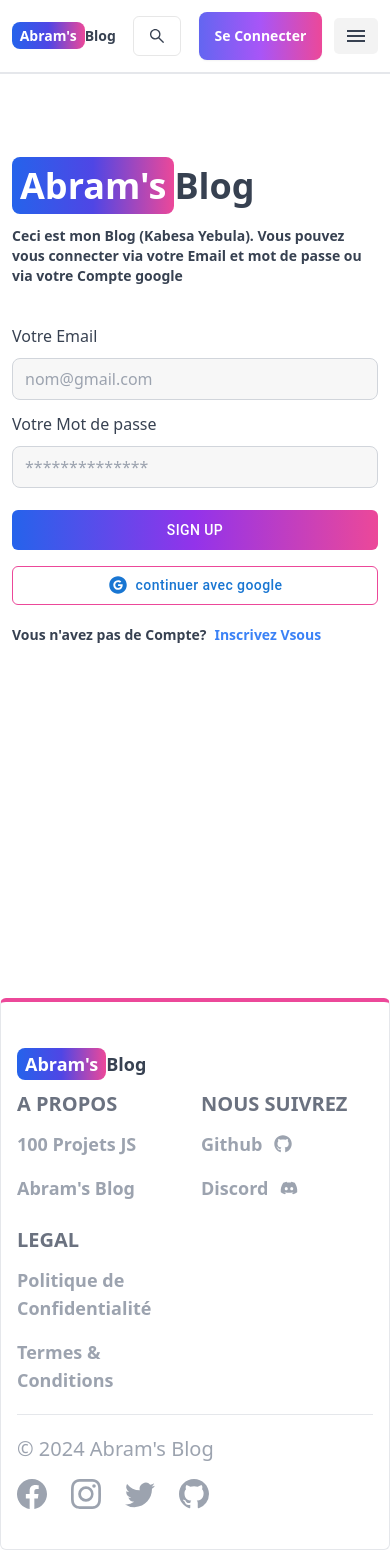
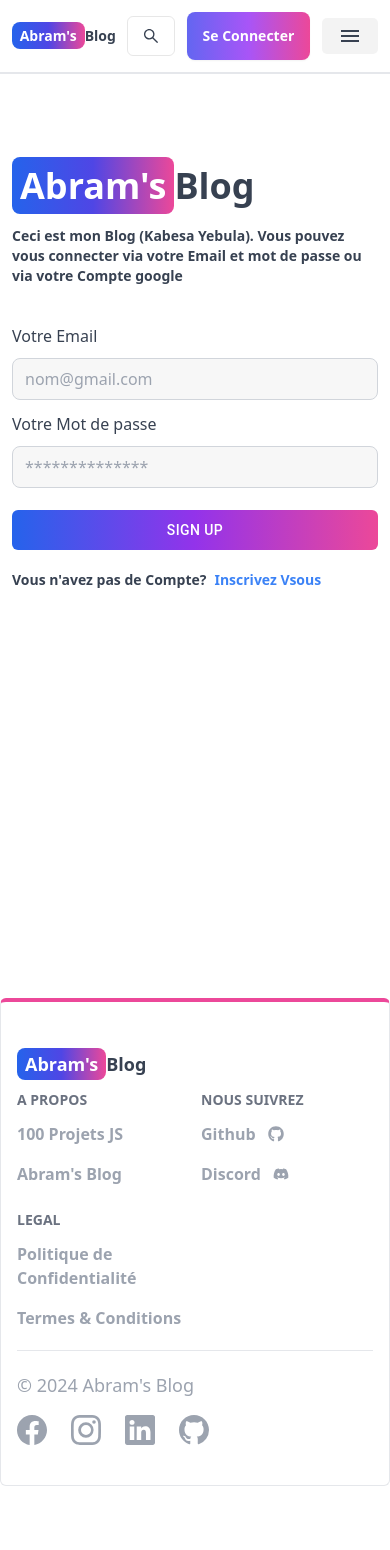
Before and after one commit to Kabesa-abraham/com.kabesaAbraham.MernBlog1.1, a React (Vite) app in the folder frontEnd/: page /sign-in in a window 390 px wide. After the commit the page ends 1486 px from the top, so only its background shows below. Built offline with nearby package versions, Linux system fonts and the light colour scheme.

Commit message:
Modifications des quelques parties du site

```diff
--- a/frontEnd/src/Components/Header/Header.jsx
+++ b/frontEnd/src/Components/Header/Header.jsx
@@ -81,9 +81,11 @@ const handleSearchTerm = (e) =>{//la fonction pour la barre de recherche
       <AiOutlineSearch className='text-xl' />
     </form>
 
-    <button className='w-12 h-10 flex justify-center items-center lg:hidden text-lg search_btn2' >
-      <AiOutlineSearch/>
-    </button>
+    <Link to={`/search`} >
+      <button className='w-12 h-10 flex justify-center items-center lg:hidden text-lg search_btn2' >
+        <AiOutlineSearch/>
+      </button>
+    </Link>
 
     <div className='flex items-center gap-3 md:order-2' >
       <button  className='min-w-12 min-h-10 hidden sm:flex justify-center items-center search_btn2'
@@ -105,8 +107,8 @@ const handleSearchTerm = (e) =>{//la fonction pour la barre de recherche
                 </div>
                 <ul
                   tabIndex={0}
-                  className={`menu menu-sm dropdown-content bg-base-100 rounded-box z-[1] mt-3 w-60 p-2 shadow
-                  flex flex-col gap-1 text-sm ${theme==="dark"&&"bg-[#143961]"}`}
+                  className={`menu menu-sm dropdown-content bg-[#143961] text-white rounded-box z-[1] mt-3 w-60 p-2 shadow
+                  flex flex-col gap-1 text-sm `}
                  >
                   <li className='mb-2' >@{currentUser.username}</li>
                   <li>@{currentUser.email}</li>
@@ -121,6 +123,15 @@ const handleSearchTerm = (e) =>{//la fonction pour la barre de recherche
                       </button>
                     </li>
                   </Link>
+
+                  <Link to={'/dashboard?tab=dashMenuPrincpal'}>
+                    <li >
+                      <button className="text-sm p-3 justify-between">
+                        Menu Principal
+                      </button>
+                    </li>
+                  </Link>
+
                   <hr/>
                   <li>
                     <button className='text-sm p-3' onClick={handleSignOut} >déconnexion</button>
@@ -139,10 +150,10 @@ const handleSearchTerm = (e) =>{//la fonction pour la barre de recherche
       }
 
       {
-        active ? <button className='w-11 h-9 flex justify-center items-center md:hidden menu_btn' onClick={HandleShopOption}>
+        active ? <button className='w-14 h-9 flex justify-center items-center md:hidden menu_btn' onClick={HandleShopOption}>
         <MdClose className='text-2xl ' />
         </button> :
-        <button className='w-11 h-9 flex justify-center items-center md:hidden menu_btn' onClick={HandleShopOption}>
+        <button className='w-14 h-9 flex justify-center items-center md:hidden menu_btn' onClick={HandleShopOption}>
         <MdMenu className='text-2xl ' />
         </button>
       }
@@ -164,6 +175,13 @@ const handleSearchTerm = (e) =>{//la fonction pour la barre de recherche
             Projects
           </button>
         </Link>
+
+        <button className='sm:hidden block'
+               onClick={() => {dispatch(toggleTheme())
+                               change()}} > {/*j'ai aussi mis search_btn2' pour utilisé son style */}
+        {theme==='light'?<FaSun/> : <FaMoon/>}
+        </button>
+
      </div>
 
    </header>
--- a/frontEnd/src/Components/dashPosts/DashPost.jsx
+++ b/frontEnd/src/Components/dashPosts/DashPost.jsx
@@ -147,7 +147,7 @@ const DashPost = () => {
               }
             </Table>
             {
-              showMore &&(
+              showMore===true &&(
                 <Button className='voirPlus_btn' onClick={handleShowMore}>
                   Voir Plus
                 </Button>
--- a/frontEnd/src/Components/footer/Footer.jsx
+++ b/frontEnd/src/Components/footer/Footer.jsx
@@ -2,7 +2,7 @@ import React from 'react'
 import './footer.css'
 import { Link } from 'react-router-dom'
 import { FaGithub ,FaDiscord } from "react-icons/fa";
-import {BsFacebook,BsInstagram,BsTwitter ,BsGithub} from 'react-icons/bs'
+import {BsFacebook,BsInstagram,BsTwitter ,BsGithub, BsLinkedin} from 'react-icons/bs'
 
 const Footer = () => {
   return (
@@ -20,8 +20,8 @@ const Footer = () => {
             <div className='grid grid-cols-2 gap-3 sm:mt-4 sm:grid-cols-3 sm:gap-6' >
 
               <div className='flex flex-col aboutContainer' >
-                <h1 className='text-xl font-bold text-gray-500 my-3' >A PROPOS</h1>
-                <div className='flex flex-col gap-4 text-lg font-semibold text-gray-400' >
+                <h1 className='text-sm md:text-xl font-bold text-gray-500 my-3' >A PROPOS</h1>
+                <div className='flex flex-col gap-4 md:text-lg font-semibold text-gray-400' >
                   <span>
                     <a href="/#" target='_blank'>100 Projets JS</a>
                   </span>
@@ -32,10 +32,10 @@ const Footer = () => {
               </div>
 
               <div className='flex flex-col followContainer' >
-                <h1 className='text-xl font-bold text-gray-500 my-3' >NOUS SUIVREZ</h1>
-                <div className='flex flex-col gap-4 text-lg font-semibold text-gray-400' >
+                <h1 className='text-sm md:text-xl font-bold text-gray-500 my-3' >NOUS SUIVREZ</h1>
+                <div className='flex flex-col gap-4 md:text-lg font-semibold text-gray-400' >
                   <span>
-                    <a href="https://www.github.com/Kabesa-abraham" target='_blank'
+                    <a href="https://github.com/Kabesa-abraham" target='_blank'
                        className='flex gap-3 items-center' >Github <FaGithub/></a>
                   </span>
                   <span>
@@ -46,8 +46,8 @@ const Footer = () => {
               </div>
 
               <div className='flex flex-col legalContainer' >
-                <h1 className='text-xl font-bold text-gray-500 my-3' >LEGAL</h1>
-                <div className='flex flex-col gap-4 text-lg font-semibold text-gray-400' >
+                <h1 className='text-sm md:text-xl font-bold text-gray-500 my-3' >LEGAL</h1>
+                <div className='flex flex-col gap-4 md:text-lg font-semibold text-gray-400' >
                   <span>
                     <a href="/#" target='_blank'> Politique de Confidentialité</a>
                   </span>
@@ -62,12 +62,12 @@ const Footer = () => {
 
        <hr className='my-5' />
         <div className='w-full sm:flex sm:items-center sm:justify-between' >
-          <a href='#' className='text-gray-400 text-xl '>&#169; {new Date().getFullYear()} Abram's Blog  </a>
+          <a href='#' className='text-gray-400 text-lg md:text-xl '>&#169; {new Date().getFullYear()} Abram's Blog  </a>
           <div className='flex gap-6 sm:gap-11 sm:mt-0 mt-4 text-3xl sm:justify-center text-gray-400' >
-             <a href="#"><BsFacebook/></a>
+             <a href="https://facebook.com/Abraham Kabesa"><BsFacebook/></a>
              <a href="#"><BsInstagram/></a>
-             <a href="#"><BsTwitter/></a>
-             <a href="#"><BsGithub/></a>
+             <a href="https://www.linkedin.com/Abraham Yebula"><BsLinkedin/></a>
+             <a href="https://github.com/Kabesa-abraham" target='_blank'><BsGithub/></a>
           </div>
         </div>
 
--- a/frontEnd/src/Pages/About.jsx
+++ b/frontEnd/src/Pages/About.jsx
@@ -5,7 +5,7 @@ const About = () => {
     <div className='min-h-screen flex items-center justify-center' >
       <div className='max-w-2xl mx-auto p-3 text-center' >
         <div>
-          <h1 className='text-3xl font-semibold text-center my-7' >About de Abram's Blog</h1>
+          <h1 className='text-3xl font-semibold text-center my-7' >Apropo de Abram's Blog</h1>
           <div className='text-sm lg:text-lg text-gray-500 flex flex-col gap-6' >
              <p>
                 Bienvenue sur  Abram's Blog! Ce blog a été créé par  Kabesa Abraham (Actuellement Etudiant en Informatique à l'ucc Don Akam) comme un projet personnel
--- a/frontEnd/src/Pages/Search.jsx
+++ b/frontEnd/src/Pages/Search.jsx
@@ -18,7 +18,7 @@ const Search = () => {
 
   const [posts , setPosts] = useState([]);
   const [loading,setLoading] = useState(false);
-  const [showmore,setShowmore] = useState(false);
+  const [showmore,setShowmore] = useState(true);
 
   const location = useLocation();
   const navigate = useNavigate();
@@ -50,8 +50,8 @@ const Search = () => {
         const data = await res.json();
         setPosts(data.posts);
         setLoading(false);
-        if(posts.length === 9){
-          setShowmore(true);
+        if(data.posts.length < 9){
+          setShowmore(false)
         }
       }
 
@@ -87,24 +87,21 @@ const Search = () => {
   }
 
   const handleShowMore = async() =>{
-    const numberOfPost = posts.length;
-    //const startIndex = numberOfPost - 1;
+    const startIndex = posts.length;
 
-    // const urlParams = new URLSearchParams(location.search);
-    // urlParams.set('startIndex',startIndex);
-    // const searchQuery = urlParams.toString();
+     const urlParams = new URLSearchParams(location.search);
+     urlParams.set('startIndex',startIndex);
+     const searchQuery = urlParams.toString();
 
     try {
-      const res = await fetch(`/backend/post/getPosts?startIndex=${numberOfPost}`)
+      const res = await fetch(`/backend/post/getPosts?${searchQuery}`)
       if(!res.ok){
         return;
       }
       if(res.ok){
         const data = await res.json();
         setPosts([...posts, ...data.posts])
-        if(data.posts.length === 9){ //si ces postes sont encore égale à 9 alors on va encore afficher le bouton
-          setShowmore(true);
-        }else{
+        if(data.posts.length < 9){ //si ces postes sont encore égale à 9 alors on va encore afficher le bouton
           setShowmore(false);
         }
       }
@@ -175,7 +172,7 @@ const Search = () => {
             ))
           }
           {
-            showmore &&
+            showmore===true &&
             <button onClick={handleShowMore} className='text-teal-600 text-lg w-full hover:underline ' >Voir Plus</button>
           }
         </div>
--- a/frontEnd/src/Pages/SignIn.jsx
+++ b/frontEnd/src/Pages/SignIn.jsx
@@ -101,7 +101,7 @@ const SignIn = () => {
                   ) : "Sign Up"
                 }
               </Button>
-              <Oauth className='google_btn'/>
+              {/* <Oauth className='google_btn'/> je l'ai d'abord désactiver */}
             </form>
 
             <div className='flex gap-2 text-sm mt-5 font-semibold ' >
--- a/frontEnd/src/Pages/SignUp.jsx
+++ b/frontEnd/src/Pages/SignUp.jsx
@@ -96,7 +96,7 @@ const SignUp = () => {
                   ) : "Sign Up"
                 }
               </Button>
-              <Oauth className='google_btn'/>
+              {/* <Oauth className='google_btn'/> ça aussi je le desactive d'abord */}
             </form>
 
             <div className='flex gap-2 text-sm mt-5 font-semibold ' >
```
Also changed, not shown: 2 other files (tests, documents, lock files or other folders).
